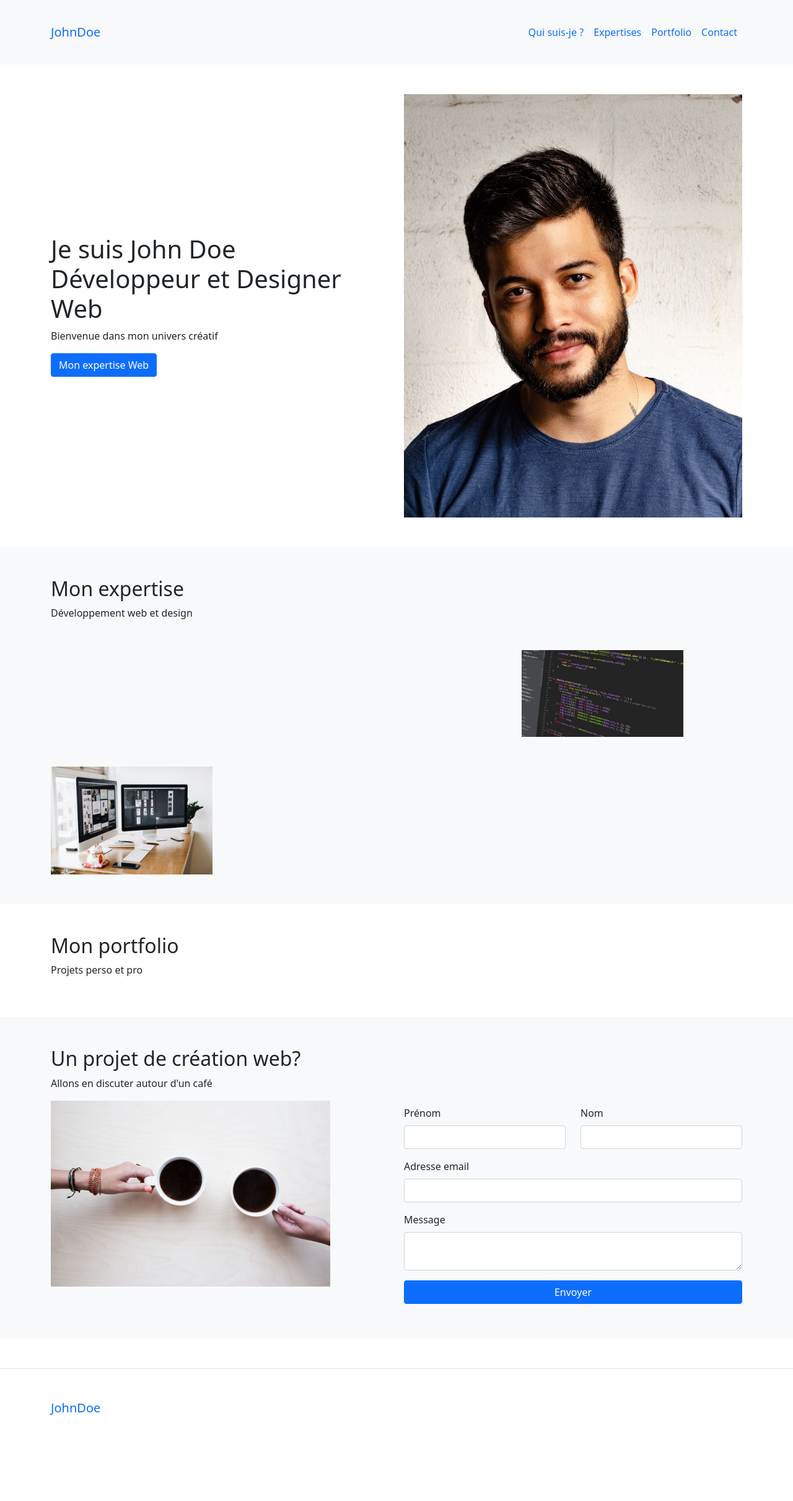
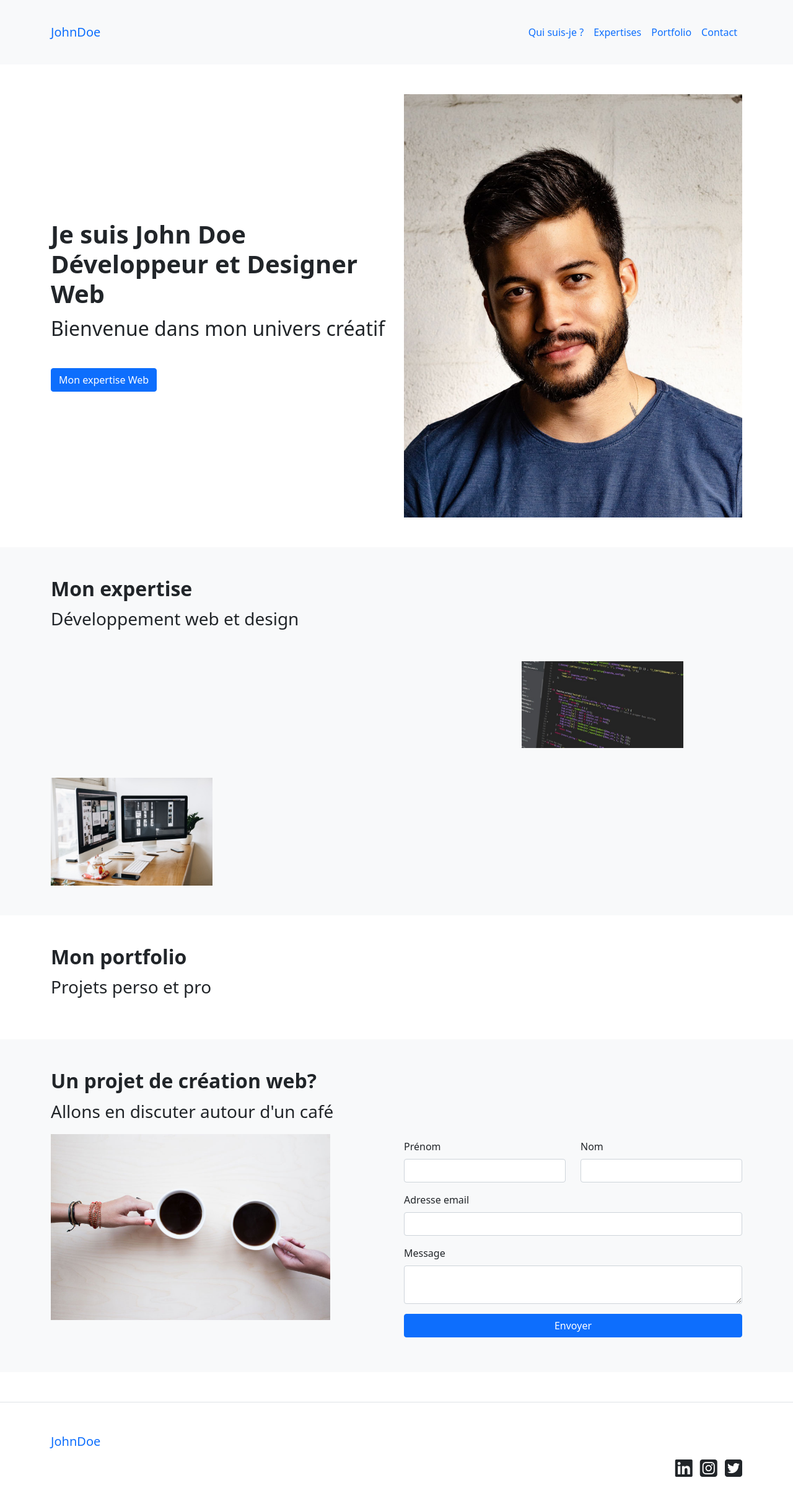
Before and after one commit to JoannaTabbi/Bootstrap_portfolio_exercice, a plain HTML site: page index.html in a window 1280 px wide. Shown: the whole page at 62% size. Before the commit the page ends 2391 px from the top, so only its background shows below. Drawn offline with nearby package versions, Linux system fonts and the light colour scheme.

Commit message:
personnalize text, add icons

```diff
--- a/index.html
+++ b/index.html
@@ -15,6 +15,11 @@
       integrity="sha384-EVSTQN3/azprG1Anm3QDgpJLIm9Nao0Yz1ztcQTwFspd3yD65VohhpuuCOmLASjC"
       crossorigin="anonymous"
     />
+    <link
+      rel="stylesheet"
+      href="https://cdn.jsdelivr.net/npm/bootstrap-icons@1.8.3/font/bootstrap-icons.css"
+    />
+    <script src="https://kit.fontawesome.com/b2f281879d.js" crossorigin="anonymous"></script>
     <!--  <link rel="stylesheet" href="./css/reset.css" /> -->
   </head>
   <body>
@@ -24,10 +29,20 @@
           <a href="#" class="navbar-brand"><span>John</span>Doe</a>
           <div class="py-4 w-100">
             <ul class="navbar-nav justify-content-end">
-              <li class="nav-item"><a class="nav-link" href="#qui-suis-je">Qui suis-je ?</a></li>
-              <li class="nav-item"><a class="nav-link" href="#expertises">Expertises</a></li>
-              <li class="nav-item"><a class="nav-link" href="#portfolio">Portfolio</a></li>
-              <li class="nav-item"><a class="nav-link" href="#contact">Contact</a></li>
+              <li class="nav-item">
+                <a class="nav-link text-end" href="#qui-suis-je"
+                  >Qui suis-je ?</a
+                >
+              </li>
+              <li class="nav-item">
+                <a class="nav-link text-end" href="#expertises">Expertises</a>
+              </li>
+              <li class="nav-item">
+                <a class="nav-link text-end" href="#portfolio">Portfolio</a>
+              </li>
+              <li class="nav-item">
+                <a class="nav-link text-end" href="#contact">Contact</a>
+              </li>
             </ul>
           </div>
         </div>
@@ -38,9 +53,11 @@
         <div class="container">
           <div class="row gy-4 gy-md-0 align-items-center">
             <div class="col-12 col-md-6">
-              <h1>Je suis John Doe Développeur et Designer Web</h1>
-              <p>Bienvenue dans mon univers créatif</p>
-              <button class="btn btn-primary">Mon expertise Web</button>
+              <h1 class="fw-bold">
+                Je suis John Doe Développeur et Designer Web
+              </h1>
+              <p class="fs-2 fw-light">Bienvenue dans mon univers créatif</p>
+              <button class="btn btn-primary mt-4">Mon expertise Web</button>
             </div>
             <div class="col-12 col-md-6">
               <img
@@ -54,8 +71,8 @@
       </section>
       <section id="expertises" class="bg-light mb-5 py-5">
         <div class="container">
-          <h2>Mon expertise</h2>
-          <p>Développement web et design</p>
+          <h2 class="fw-bold">Mon expertise</h2>
+          <p class="fs-3 fw-light">Développement web et design</p>
           <div class="row gy-4 mt-4 align-items-center">
             <div class="col-12 col-md-7">
               <div></div>
@@ -80,7 +97,9 @@
                 class="w-100"
               />
             </div>
-            <div class="col-12 col-md-7 offset-0 offset-md-1 order-first order-md-last">
+            <div
+              class="col-12 col-md-7 offset-0 offset-md-1 order-first order-md-last"
+            >
               <div></div>
               <div></div>
               <div></div>
@@ -92,8 +111,8 @@
       </section>
       <section id="portfolio" class="mb-5">
         <div class="container">
-          <h2>Mon portfolio</h2>
-          <p>Projets perso et pro</p>
+          <h2 class="fw-bold">Mon portfolio</h2>
+          <p class="fs-3 fw-light">Projets perso et pro</p>
           <div class="row">
             <div></div>
             <div></div>
@@ -104,8 +123,8 @@
       </section>
       <section id="contact" class="mb-5 bg-light py-5">
         <div class="container">
-          <h2>Un projet de création web?</h2>
-          <p>Allons en discuter autour d'un café</p>
+          <h2 class="fw-bold">Un projet de création web?</h2>
+          <p class="fs-3 fw-light">Allons en discuter autour d'un café</p>
           <div class="row">
             <div class="col-12 col-md-5">
               <img
@@ -118,22 +137,41 @@
               <form action="" class="row">
                 <div class="col-md-6 my-2">
                   <label for="firstName" class="form-label">Prénom</label>
-                  <input type="text" id="firstName" name="firstName" class="form-control" />
+                  <input
+                    type="text"
+                    id="firstName"
+                    name="firstName"
+                    class="form-control"
+                  />
                 </div>
                 <div class="col-md-6 my-2">
                   <label for="lastName" class="form-label">Nom</label>
-                  <input type="text" id="lastName" name="lastName" class="form-control" />
+                  <input
+                    type="text"
+                    id="lastName"
+                    name="lastName"
+                    class="form-control"
+                  />
                 </div>
                 <div class="col-12 my-2">
                   <label for="email" class="form-label">Adresse email</label>
-                  <input type="email" id="email" name="email" class="form-control" />
+                  <input
+                    type="email"
+                    id="email"
+                    name="email"
+                    class="form-control"
+                  />
                 </div>
                 <div class="col-12 my-2">
-                  <label for="message" class="form-label" >Message</label>
-                  <textarea name="message" id="message" class="form-control"></textarea>
+                  <label for="message" class="form-label">Message</label>
+                  <textarea
+                    name="message"
+                    id="message"
+                    class="form-control"
+                  ></textarea>
                 </div>
                 <div class="col-12 my-2">
-                    <button class="btn btn-primary w-100">Envoyer</button>
+                  <button class="btn btn-primary w-100">Envoyer</button>
                 </div>
               </form>
             </div>
@@ -156,13 +194,13 @@
           <div class="col-12 col-mb-4 text-md-end">
             <ul class="list-inline">
               <li class="list-inline-item">
-                <a href=""><i></i></a>
+                <a href=""><i class="fa-brands fa-linkedin fa-2xl text-dark"></i></a>
               </li>
               <li class="list-inline-item">
-                <a href=""><i></i></a>
+                <a href=""><i class="fa-brands fa-instagram-square fa-2xl text-dark"></i></a>
               </li>
               <li class="list-inline-item">
-                <a href=""><i></i></a>
+                <a href=""><i class="fa-brands fa-twitter-square fa-2xl text-dark"></i></a>
               </li>
             </ul>
           </div>
```
